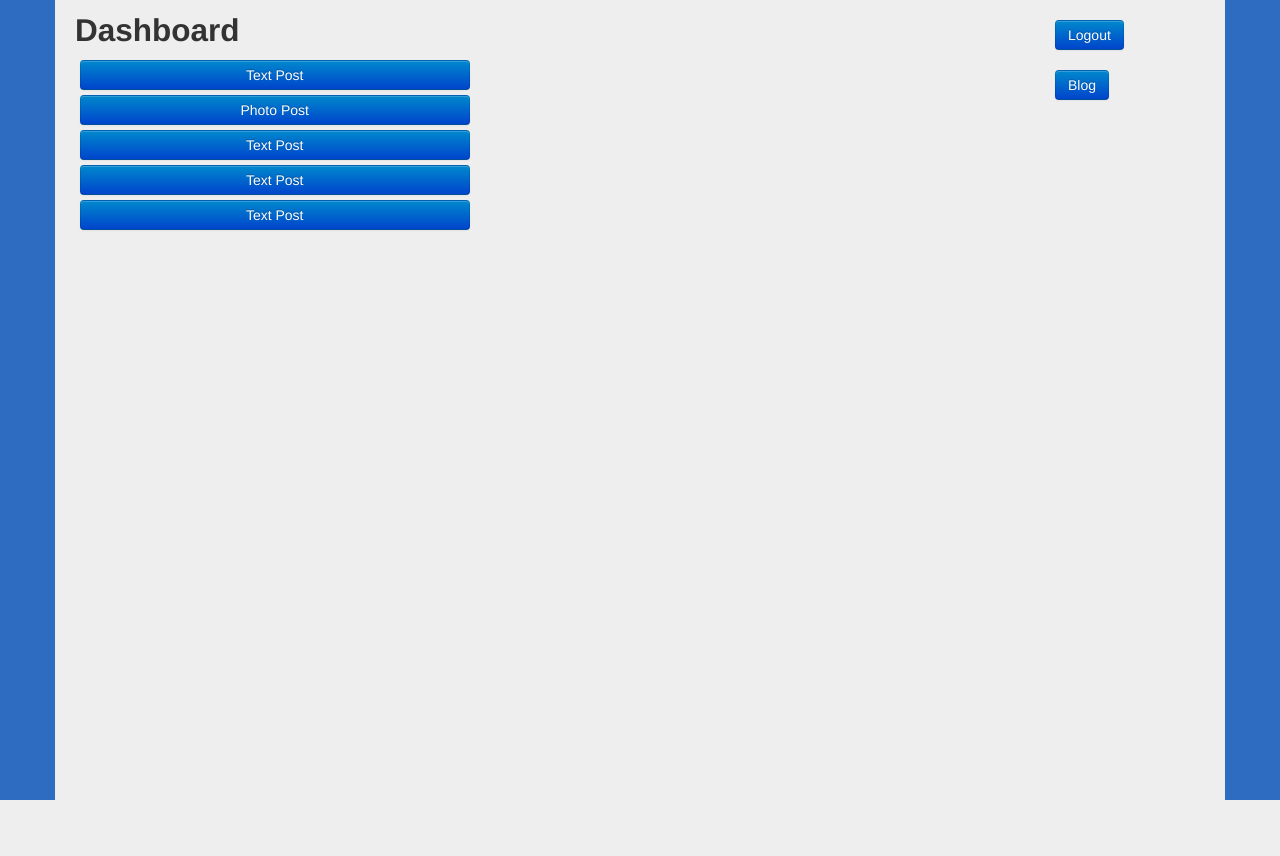
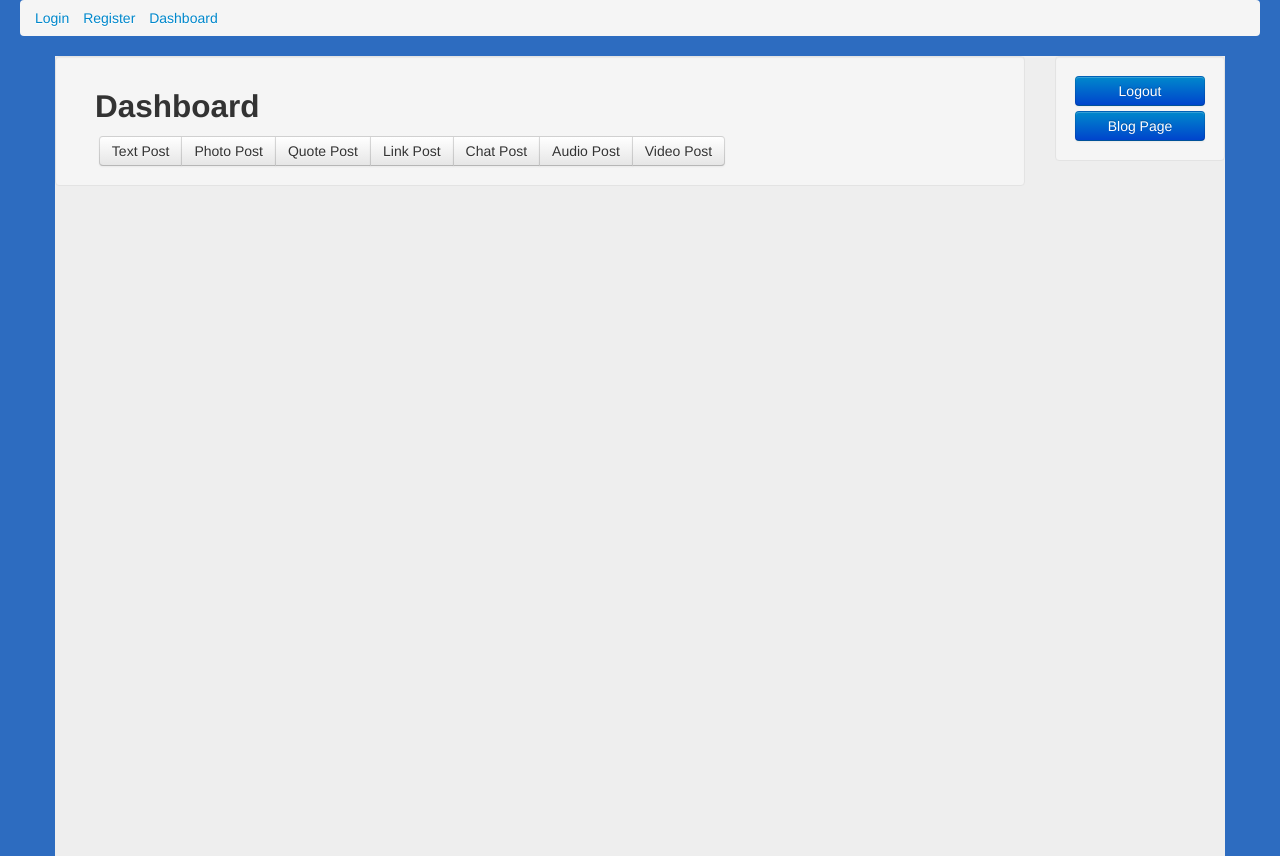
Before and after one commit to jkaha001/Highlander-Tumblr, a Django app: page /dashboard/ in a window 1280 px wide. Before the commit the page ends 800 px from the top, so only its background shows below. Run offline with Django 3.2, Linux system fonts and the light colour scheme; the visitor is signed in with stand-in values (Sample User, id 1); parts of the project's set-up code (start-up, migrations or seed data) failed here and were passed over; some libraries are stand-ins or nearby versions.

Commit message:
html quirks for base and dashboard

```diff
--- a/hlndr_tumblr/templates/base.html
+++ b/hlndr_tumblr/templates/base.html
@@ -34,11 +34,17 @@
 
 	<body id="page-container">
 		<div class="container-fluid" id="page-container">
+			<ul class="breadcrumb">
+				<li><a href="/login/">Login</a><span class="divider"></span></li>
+				<li><a href="/register/">Register</a><span class="divider"></span></li>
+				<li><a href="/dashboard/">Dashboard</a></li>
+			</ul>
+
 			<div class="row-fluid">
-		{% block content %}
-		{% endblock %}
+			{% block content %}
+			{% endblock %}
 			</div>
-		</div>
+	</div>
 		<script src="{{ STATIC_PREFIX }}js/bootstrap.js"></script>
 		{% block extra_js %}
 		{% endblock %}
--- a/hlndr_tumblr/templates/dashboard/dashboard.html
+++ b/hlndr_tumblr/templates/dashboard/dashboard.html
@@ -14,7 +14,6 @@
 	}
 
 	#sidebar {
-		padding-top:20px;
 	}
 
 	.fill {
@@ -28,21 +27,21 @@
 
 <div class="container fill" id="mainbody">
 	<div class="row-fluid">
-		<div class="span10">
+		<div class="well span10">
 			<h2 id="blogname"> Dashboard </h2>
-			<div class="span5">
-				<a href="/new/text" class="btn btn-block btn-primary"> Text Post </a>
-				<a href="/new/photo" class="btn btn-block btn-primary"> Photo Post </a>
-				<a href="/new/text" class="btn btn-block btn-primary"> Text Post </a>
-				<a href="/new/text" class="btn btn-block btn-primary"> Text Post </a>
-				<a href="/new/text" class="btn btn-block btn-primary"> Text Post </a>
+			<div class="btn-group span12">
+				<a href="/new/text" class="btn"> Text Post </a>
+				<a href="/new/photo" class="btn"> Photo Post </a>
+				<a href="/new/quote" class="btn"> Quote Post </a>
+				<a href="/new/link" class="btn"> Link Post </a>
+				<a href="/new/chat" class="btn"> Chat Post </a>
+				<a href="/new/audio" class="btn"> Audio Post </a>
+				<a href="/new/video" class="btn"> Video Post </a>
 			</div>
 		</div>
-		<div class="span2" id="sidebar">
-			<a href="/logout/" class="btn btn-primary"> Logout </a>
-		</div>
-		<div class="span2" id="sidebar">
-			<a href="/{{ user.username }}/" class="btn btn-primary">Blog</a>
+		<div class="well span2" id="sidebar">
+			<a href="/logout/" class="btn btn-block btn-primary"> Logout </a>
+			<a href="/{{ user.username }}/" class="btn btn-block btn-primary">Blog Page</a>
 		</div>
 	</div>
 </div>
--- a/hlndr_tumblr/templates/hlndr_tumblr/homepage.html
+++ b/hlndr_tumblr/templates/hlndr_tumblr/homepage.html
@@ -20,11 +20,7 @@
 		<!--body -->
 			<div class="hero-unit">
 			<!-- sidebar -->
-				<h1> Highlander Tumblr! </h1>
-				<h5 id="topbar">
-					<a class="btn btn-primary" href="login"> Login </a>
-					<a class="btn btn-primary" href="register"> Signup </a>
-				</h5>
+				<h1> Highlandr <small>The microblogging platform for UCR Highlanders</small></h1>
 			</div>
 		</div>
 	</div>
```
Also changed, not shown: hlndr_tumblr/blog/views.py (+22 -6 lines), hlndr_tumblr/hlndr_tumblr/settings.py (+12 -8 lines).
